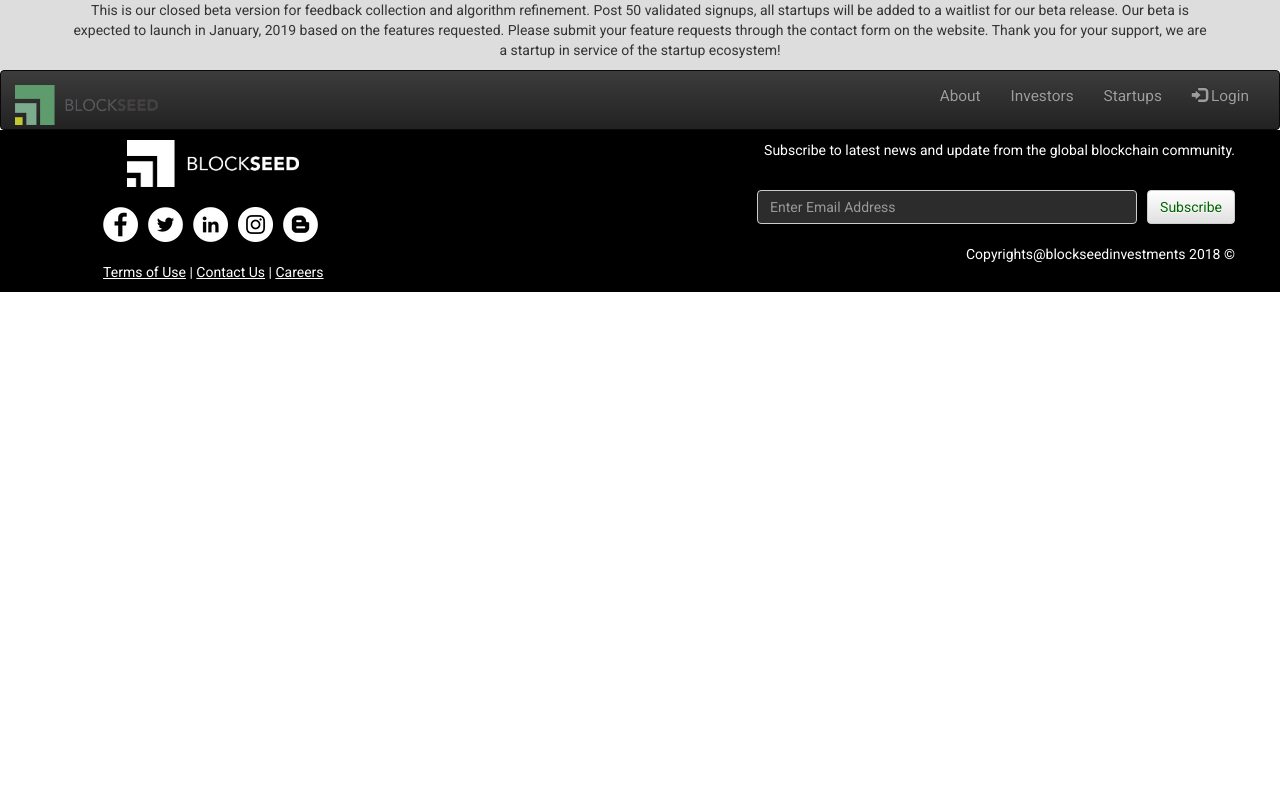
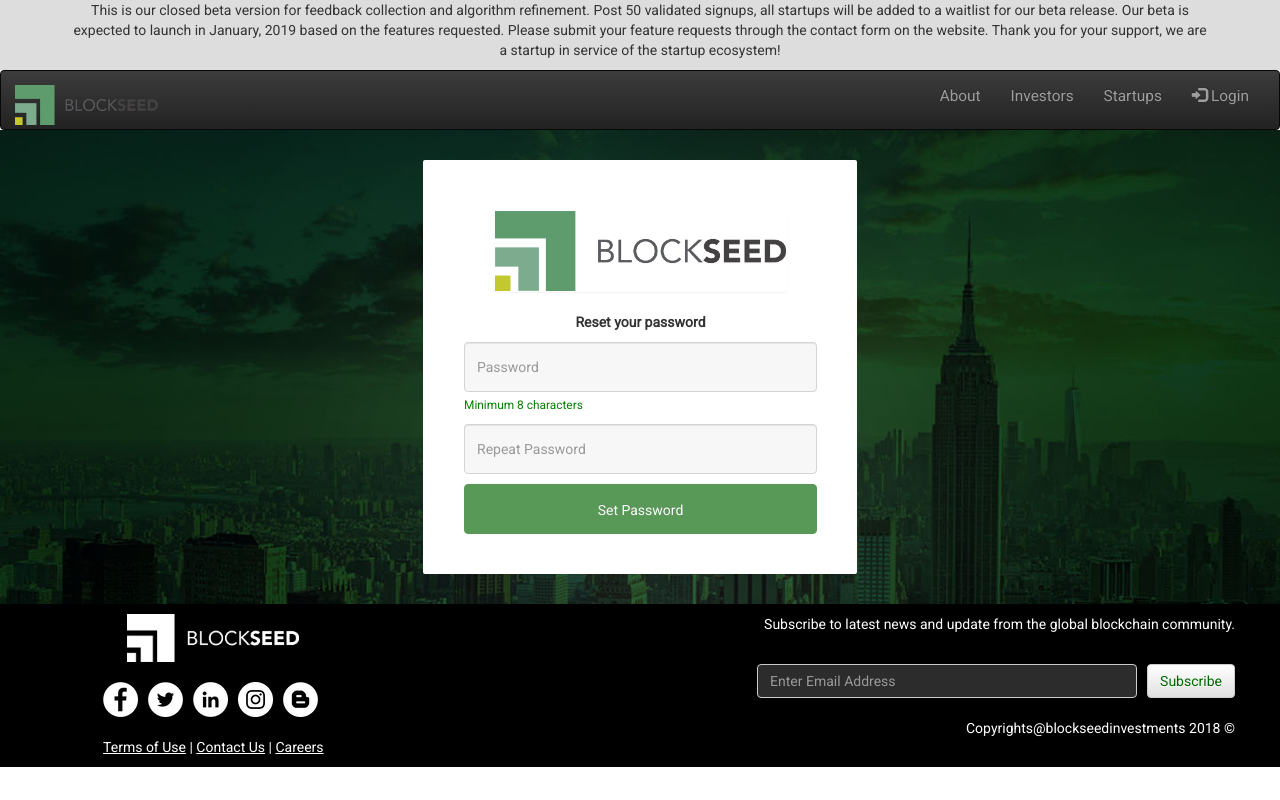
Before and after one commit to skgrehli/ractjs-reduce-sample, a React (Create React App) app in the folder client/: page /reset-password in a window 1280 px wide. Built offline with nearby package versions, Linux system fonts and the light colour scheme.

Commit message:
add forgot and reset password components

```diff
--- a/client/src/App.js
+++ b/client/src/App.js
@@ -1,7 +1,7 @@
 import React, { Component } from 'react';
 import Header from './components/Header/Header.js';
 import Footer from './components/Footer/Footer.js';
-import { SignInForm, SignUpForm, SignUpFollowForm, ForgotPassword } from './components/SignUp';
+import { SignInForm, SignUpForm, SignUpFollowForm, ForgotPassword, ResetPassword } from './components/SignUp';
 import { LeftSideNavPanel, RefineSearch, PeerReview } from './components/SidePanels';
 import { BrowserRouter as Router, Route, Switch } from 'react-router-dom';
 import './App.css';
@@ -23,6 +23,7 @@
       			    <Route path="/signup" component={SignUpForm} />
       			    <Route path="/profile-details" component={SignUpFollowForm} />
                 <Route path="/forgot-password" component={ForgotPassword} />
+                <Route path="/reset-password" component={ResetPassword} />
                 <Route path="/left-nav" component={LeftSideNavPanel} />
                 <Route path="/refine-search" component={RefineSearch} />
                 <Route path="/peer-review" component={PeerReview} />
--- a/client/src/components/SignUp/ForgotPassword.js
+++ b/client/src/components/SignUp/ForgotPassword.js
@@ -4,12 +4,15 @@
 
 /* TODO :
 1. Implement redux
+2. Correct email validation & call api to reset  password which sends an email with link
+3. Move validateEmail to utils
 */
 
 class ForgotPassword extends Component {
   state = {
     email: '',
     emailError: [],
+    emailSent: false,
   };
 
   validateEmail = (Email) => {
@@ -29,11 +32,12 @@
     this.setState({email: value, emailError: []});
   };
 
-  handle_login = (e) => {
+  handle_submit = (e) => {
     e.preventDefault();
     let emailValidator = this.validateEmail(this.state.email);
     if (emailValidator) {
       //call api
+      this.setState({ emailSent: true });
       console.log();
     }
   }
@@ -50,8 +54,9 @@
             <div class="panel">
               <img src={ require('../../assets/logo/logo.png') } alt="logo" class="img-responsive"/>
             </div>
+            {!this.state.emailSent &&
               <div class="row">
-              <form id="Login" onSubmit={this.handle_login}>
+                <form id="Login" onSubmit={this.handle_submit}>
                 	<div class="row">
                     <p><strong>Reset your password</strong></p>
                   </div>
@@ -68,6 +73,12 @@
                 	</div>
                 </form>
               </div>
+            }
+            {this.state.emailSent &&
+              <div class="row" id="email-sent-forgot-password">
+                <p><strong>Password reset email sent to <br/>{this.state.email}</strong></p>
+              </div>
+            }
           </div>
         </div>
         </div>
--- /dev/null
+++ b/client/src/components/SignUp/ResetPassword.js
@@ -0,0 +1,74 @@
+import React, { Component } from 'react';
+import './SignInForm.css';
+
+
+/* TODO :
+1. Implement redux
+*/
+
+class ResetPassword extends Component {
+
+  state = {
+    password: '',
+    passwordRepeat: '',
+  };
+
+  handle_change = e => {
+    const name = e.target.id;
+    const value = e.target.value;
+    this.setState(prevstate => {
+      const newState = { ...prevstate };
+      newState[name] = value;
+      return newState;
+    });
+  };
+
+  handle_reset = (e) => {
+    e.preventDefault();
+    // call api and reset given password
+  }
+
+	render() {
+    let disabled = this.state.password.length < 8 || this.state.password !== this.state.passwordRepeat;
+    return (
+      <div class="bgImage container-fluid">
+      <div class="container">
+        <div class="row">
+        <div class="col-xs-12 col-sm-12 col-md-12 col-lg-12">
+        <div class="login-form">
+          <div class="main-div-forgot-password container-fluid">
+            <div class="panel">
+              <img src={ require('../../assets/logo/logo.png') } alt="logo" class="img-responsive"/>
+            </div>
+            <div class="row">
+              <form id="Login" onSubmit={this.handle_reset}>
+              	<div class="row">
+                  <p><strong>Reset your password</strong></p>
+                </div>
+                <div class="row">
+                <div class="form-group">
+                  <input type="password" class="form-control" id="password" placeholder="Password" onChange={(e) => this.handle_change(e)}/>
+                  <small class="help-block" id="passwordHelpText">Minimum 8 characters</small>
+                </div>
+              </div>
+              <div class="row">
+                <div class="form-group">
+                  <input type="password" class="form-control" id="passwordRepeat" placeholder="Repeat Password" onChange={(e) => this.handle_change(e)}/>
+                </div>
+              </div>
+              <div class="row">
+                <button type="submit" class="btn btn-primary" disabled={disabled}>Set Password</button>
+            	</div>
+              </form>
+            </div>
+          </div>
+        </div>
+        </div>
+        </div>
+      </div>
+      </div>
+    );
+  }
+}
+
+export default ResetPassword;
--- a/client/src/components/SignUp/SignInForm.css
+++ b/client/src/components/SignUp/SignInForm.css
@@ -109,3 +109,9 @@
 .error {
   float: left;
 }
+
+#email-sent-forgot-password {
+  margin: 70px auto 30px;
+  text-align: center;
+  word-wrap: break-word;
+}
--- a/client/src/components/SignUp/index.js
+++ b/client/src/components/SignUp/index.js
@@ -2,3 +2,4 @@
 export { default as SignUpForm } from './SignUpForm.js';
 export { default as SignUpFollowForm } from './SignUpFollowForm.js';
 export { default as ForgotPassword } from './ForgotPassword.js';
+export { default as ResetPassword } from './ResetPassword.js';
```
Lines whose indentation alone changed are shown as unchanged.
